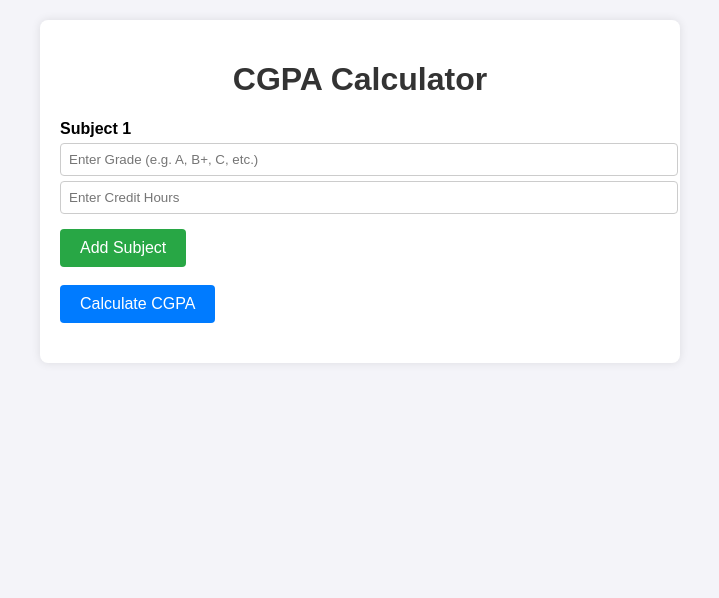
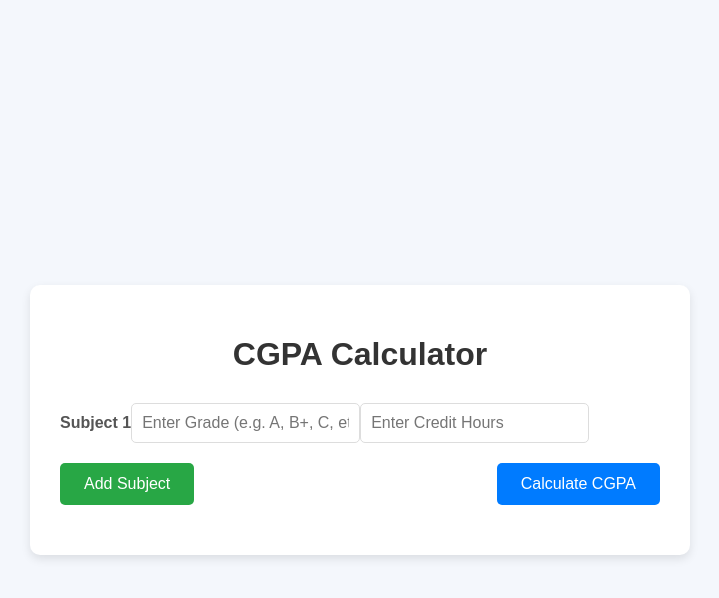
Before and after one commit to Hallysonata/CGPA-calculator, a plain HTML site: page index.html in a window 1280 px wide. Both pictures are taken after a click on the button "Add Subject". Shown: the whole page, without its empty margins (280-999 px from the left). Drawn offline with Linux system fonts and the light colour scheme.

Commit message:
Update index.html

```diff
--- a/index.html
+++ b/index.html
@@ -5,84 +5,121 @@
     <meta name="viewport" content="width=device-width, initial-scale=1.0">
     <title>CGPA Calculator</title>
     <style>
+        /* General styling */
         body {
-            font-family: Arial, sans-serif;
-            background-color: #f4f4f9;
+            font-family: 'Arial', sans-serif;
+            background-color: #f4f7fc;
             margin: 0;
             padding: 20px;
+            display: flex;
+            justify-content: center;
+            align-items: center;
+            height: 100vh;
         }
+
         .container {
-            background-color: white;
-            padding: 20px;
-            border-radius: 8px;
-            box-shadow: 0 0 10px rgba(0, 0, 0, 0.1);
+            background-color: #fff;
+            border-radius: 10px;
+            box-shadow: 0 4px 10px rgba(0, 0, 0, 0.1);
+            padding: 30px;
+            width: 100%;
             max-width: 600px;
-            margin: 0 auto;
         }
+
         h1 {
+            color: #333;
             text-align: center;
-            color: #333;
+            margin-bottom: 30px;
         }
+
         .form-group {
-            margin-bottom: 15px;
+            margin-bottom: 20px;
+            display: flex;
+            flex-direction: column;
         }
+
         label {
-            display: block;
-            font-weight: bold;
+            font-weight: 600;
+            margin-bottom: 5px;
+            color: #555;
         }
+
         input[type="number"], input[type="text"] {
-            width: 100%;
-            padding: 8px;
-            margin-top: 5px;
-            border: 1px solid #ccc;
-            border-radius: 4px;
+            padding: 10px;
+            font-size: 16px;
+            border: 1px solid #ddd;
+            border-radius: 5px;
+            outline: none;
+            transition: border 0.3s;
         }
-        .add-button {
+
+        input[type="number"]:focus, input[type="text"]:focus {
+            border: 1px solid #007bff;
+        }
+
+        .button-container {
+            display: flex;
+            justify-content: space-between;
+            margin-top: 20px;
+        }
+
+        .add-button, .calculate-button {
             background-color: #28a745;
             color: white;
-            padding: 10px 20px;
+            padding: 12px 24px;
             border: none;
-            border-radius: 4px;
+            border-radius: 5px;
             cursor: pointer;
             font-size: 16px;
+            transition: background-color 0.3s;
         }
-        .add-button:hover {
+
+        .add-button:hover, .calculate-button:hover {
             background-color: #218838;
         }
+
         .calculate-button {
             background-color: #007bff;
-            color: white;
-            padding: 10px 20px;
-            border: none;
-            border-radius: 4px;
-            cursor: pointer;
-            font-size: 16px;
         }
+
         .calculate-button:hover {
             background-color: #0056b3;
         }
+
         .result {
             margin-top: 20px;
             font-size: 18px;
             font-weight: bold;
             text-align: center;
+            color: #333;
         }
+
         .error {
             color: red;
             text-align: center;
         }
+
+        .subject-list {
+            margin-bottom: 20px;
+        }
+
+        .subject-item {
+            margin-bottom: 15px;
+        }
+
     </style>
 </head>
 <body>
 
 <div class="container">
     <h1>CGPA Calculator</h1>
-    <div id="subjects-list">
+    <div id="subjects-list" class="subject-list">
         <!-- Dynamic input fields will be added here -->
     </div>
-    <button class="add-button" onclick="addSubject()">Add Subject</button>
-    <br><br>
-    <button class="calculate-button" onclick="calculateCGPA()">Calculate CGPA</button>
+    <div class="button-container">
+        <button class="add-button" onclick="addSubject()">Add Subject</button>
+        <button class="calculate-button" onclick="calculateCGPA()">Calculate CGPA</button>
+    </div>
 
     <div class="result" id="result"></div>
     <div class="error" id="error-message"></div>
@@ -95,7 +132,7 @@
         subjectCount++;
         const subjectList = document.getElementById("subjects-list");
         const subjectDiv = document.createElement("div");
-        subjectDiv.classList.add("form-group");
+        subjectDiv.classList.add("subject-item");
         subjectDiv.id = "subject-" + subjectCount;
 
         const subjectLabel = document.createElement("label");
@@ -110,6 +147,7 @@
         creditInput.type = "number";
         creditInput.id = "credit-" + subjectCount;
         creditInput.placeholder = "Enter Credit Hours";
+        creditInput.min = "1";
 
         subjectDiv.appendChild(subjectLabel);
         subjectDiv.appendChild(gradeInput);
```
